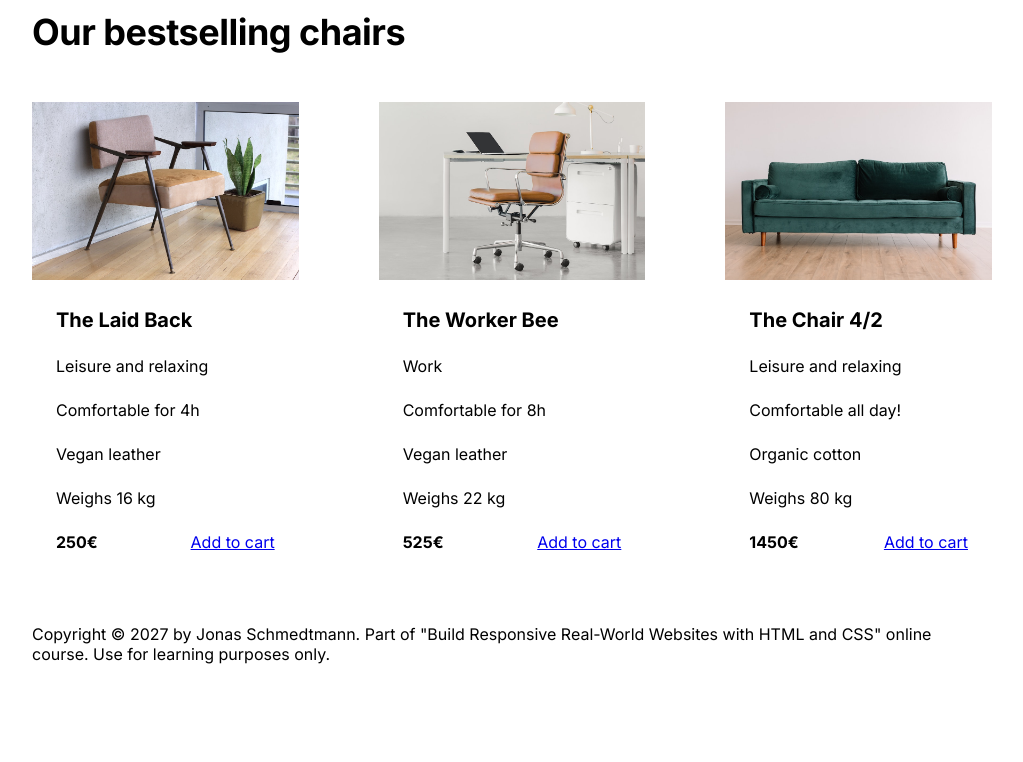
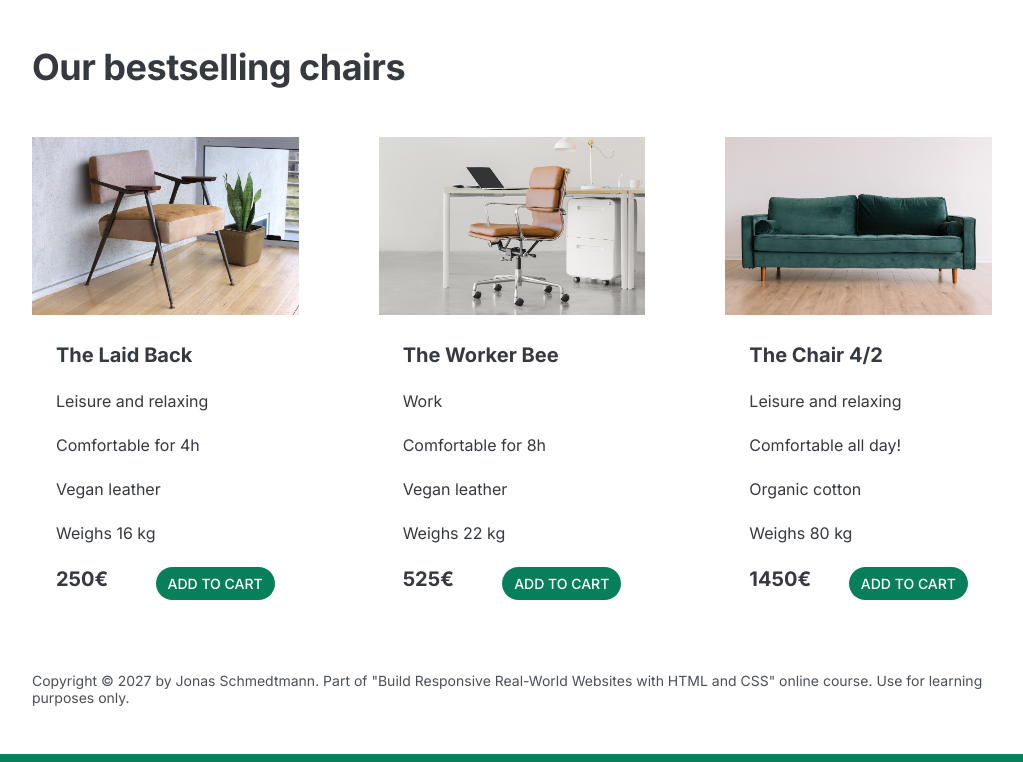
Before and after one commit to 19fabrish/SDPFWebDevFundamentals, a plain HTML site: page HTML CSS UDEMY/05-Design/index.html in a window 1280 px wide. Shown: the part 1098-1860 px from the top of the page, without its empty margins (128-1151 px from the left). Before the commit the page ends 1810 px from the top, so only its background shows below. Drawn offline with Linux system fonts and the light colour scheme.

Commit message:
Update style.css
Working with colors

```diff
--- a/HTML CSS UDEMY/05-Design/style.css
+++ b/HTML CSS UDEMY/05-Design/style.css
@@ -4,6 +4,11 @@ SPACING SYSTEM (px)
 
 FONT SIZE SYSTEM (px)
 10 / 12 / 14 / 16 / 18 / 20 / 24 / 30 / 36 / 44 / 52 / 62 / 74 / 86 / 98
+*/
+
+/*
+Main Color: #087f5b
+Grey Color: #343a40
 */
 
 * {
@@ -17,6 +22,8 @@ FONT SIZE SYSTEM (px)
 /* ------------------------ */
 body {
   font-family: "Inter", sans-serif;
+  color: #343a40;
+  border-bottom: 8px solid #087f5b;
 }
 
 .container {
@@ -39,6 +46,37 @@ h2 {
   display: grid;
   grid-template-columns: repeat(3, 1fr);
   column-gap: 80px;
+}
+
+.btn:link,
+.btn:visited {
+  background-color: #087f5b;
+  color: #fff;
+  text-decoration: none;
+  text-transform: uppercase;
+
+  display: inline-block;
+
+  font-weight: 500;
+}
+
+.btn:hover,
+.btn:active {
+  background-color: #099268;
+}
+
+.btn--small {
+  font-size: 14px;
+  padding: 8px 12px;
+  border-radius: 20px;
+}
+
+.btn--big {
+  /* T/B 16 L/R 32 */
+  padding: 16px 32px;
+  font-size: 18px;
+
+  border-radius: 30px;
 }
 
 /* ------------------------ */
@@ -92,6 +130,10 @@ img {
 
 /* TESTIMONIAL */
 .testimonial-section {
+  background-color: #087f5b;
+  color: #fff;
+  padding: 24px;
+  border-radius: 30px;
 }
 
 .testimonial-box {
@@ -141,8 +183,11 @@ h3 {
 .chair-price {
   display: flex;
   justify-content: space-between;
+  font-size: 20px;
 }
 
 footer {
   margin-bottom: 48px;
+  font-size: 14px;
+  color: #495057;
 }
```
